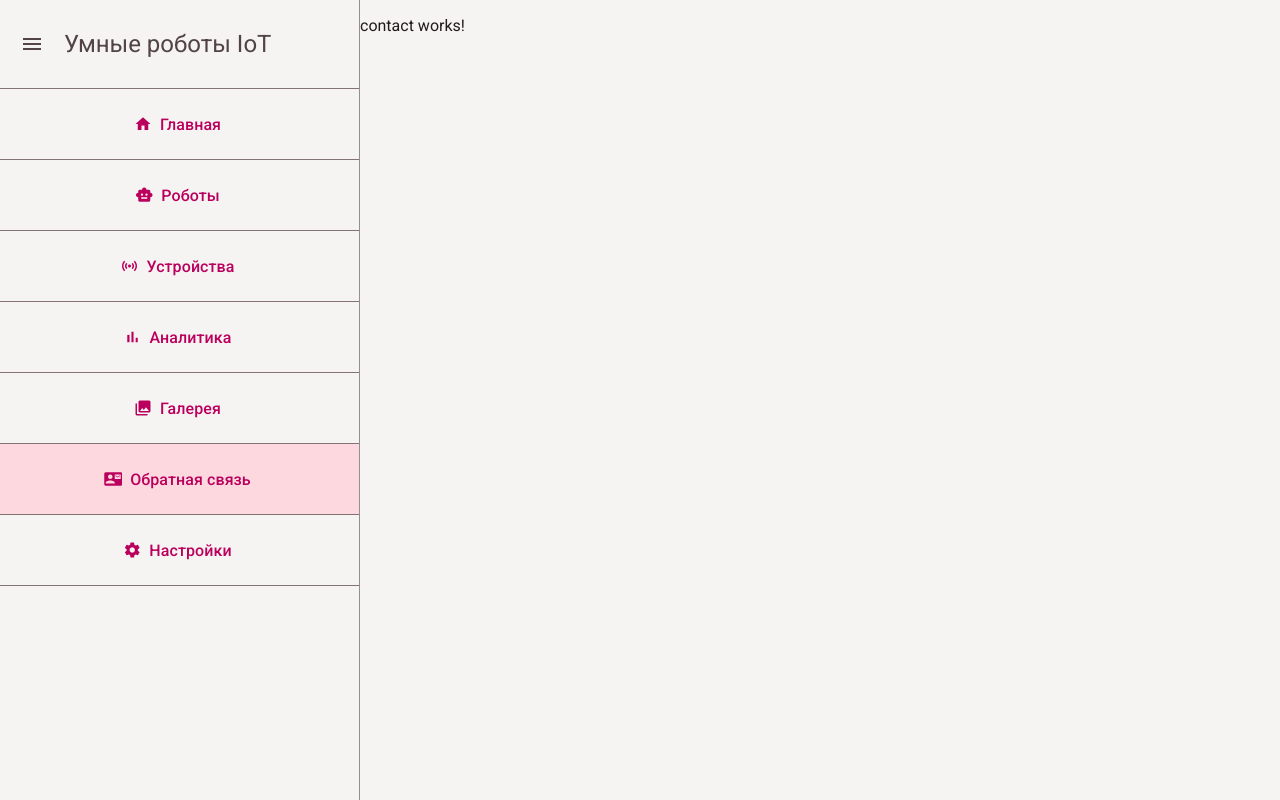
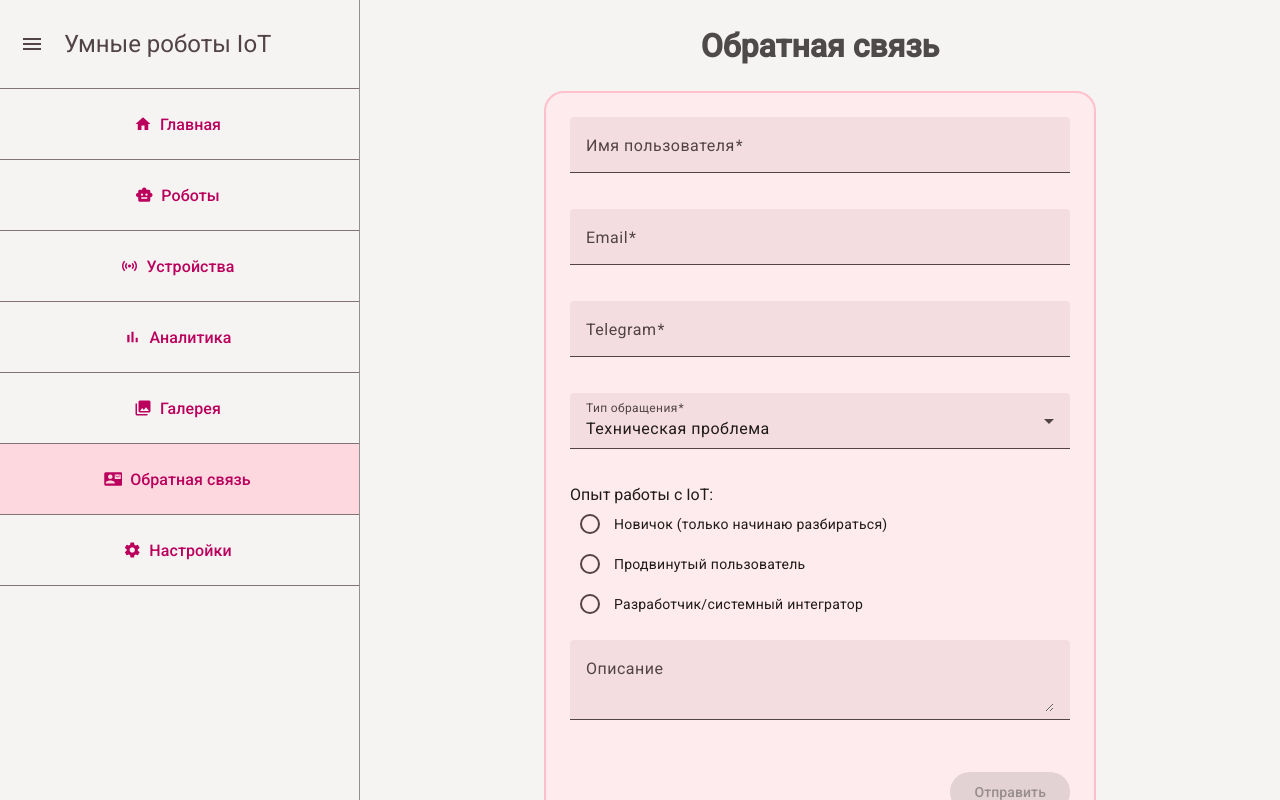
Before and after one commit to CALAMBIK/smart-robots-app, an Angular app: page /contact in a window 1280 px wide. Built offline with nearby package versions, Linux system fonts and the light colour scheme.

Commit message:
feat(pages/contact): Добавление страницы с обратной связью

```diff
--- a/src/app/pages/contact/contact.component.html
+++ b/src/app/pages/contact/contact.component.html
@@ -1 +1,84 @@
-<p>contact works!</p>
+<h2 class="title">Обратная связь</h2>
+<form class="example-form" [formGroup]="formGroup">
+  <mat-form-field class="example-full-width">
+    <mat-label>Имя пользователя</mat-label>
+    <input
+      type="text"
+      matInput
+      formControlName="name"
+      placeholder="Александр Колотов"
+    />
+    @if (formGroup.controls.name.hasError('required')) {
+    <mat-error>Имя пользователя <strong>обязательно</strong></mat-error>
+    }
+  </mat-form-field>
+  <mat-form-field class="example-full-width">
+    <mat-label>Email</mat-label>
+    <input
+      type="email"
+      matInput
+      formControlName="email"
+      placeholder="kolotov@gmail.com"
+    />
+    @if (formGroup.controls.email.hasError('required')) {
+    <mat-error>Email <strong>Обязателен</strong></mat-error>
+    }@else if (formGroup.controls.email.hasError('email')){
+    <mat-error>Email <strong>некорректен</strong></mat-error>
+    }
+  </mat-form-field>
+  <mat-form-field class="example-full-width">
+    <mat-label>Telegram</mat-label>
+    <input
+      type="text"
+      matInput
+      formControlName="telegram"
+      placeholder="@Kolotov"
+    />
+    @if (formGroup.controls.telegram.hasError('required')) {
+    <mat-error>Email <strong>Обязателен</strong></mat-error>
+    }@else if (formGroup.controls.telegram.hasError('pattern')) {
+    <mat-error>Введите <strong>корректный</strong> Telegram</mat-error>
+    }
+  </mat-form-field>
+  <mat-form-field class="example-full-width">
+    <mat-label>Тип обращения</mat-label>
+    <mat-select formControlName="type">
+      <mat-option value="tech-problem">Техническая проблема</mat-option>
+      <mat-option value="api">Вопрос по интеграции API</mat-option>
+      <mat-option value="func">Предложение по функционалу</mat-option>
+      <mat-option value="request"
+        >Запрос на коммерческое сотрудничество</mat-option
+      >
+      <mat-option value="review">Отзыв о платформе</mat-option>
+    </mat-select>
+    @if (formGroup.controls.type.hasError('required')) {
+    <mat-error>Тип <strong>обязателен</strong></mat-error>
+    }
+  </mat-form-field>
+  <div>
+    <label>Опыт работы с IoT: </label>
+    <br />
+    <mat-radio-group formControlName="experience">
+      <mat-radio-button value="new"
+        >Новичок (только начинаю разбираться)</mat-radio-button
+      >
+      <mat-radio-button value="pro">Продвинутый пользователь</mat-radio-button>
+      <mat-radio-button value="pro-pro"
+        >Разработчик/системный интегратор</mat-radio-button
+      >
+    </mat-radio-group>
+  </div>
+  <mat-form-field>
+    <mat-label>Описание</mat-label>
+    <textarea matInput formControlName="description"></textarea>
+  </mat-form-field>
+  <div class="actions">
+    <button
+      mat-raised-button
+      [disabled]="formGroup.invalid"
+      (click)="onClick()"
+    >
+      Отправить
+    </button>
+  </div>
+</form>
--- a/src/app/pages/contact/contact.component.scss
+++ b/src/app/pages/contact/contact.component.scss
@@ -0,0 +1,30 @@
+.example-form {
+  display: flex;
+  flex-direction: column;
+  gap: 16px;
+  padding: 24px;
+  min-width: 300px;
+  max-width: 500px;
+  margin: auto;
+  border: 2px solid pink;
+  border-radius: 20px;
+  background-color: rgb(253, 235, 238);
+}
+
+.example-full-width {
+  width: 100%;
+}
+
+.actions {
+  display: flex;
+  justify-content: flex-end;
+  gap: 12px;
+  margin-top: 16px;
+}
+
+.title {
+  text-align: center;
+  font-size: 2rem;
+  font-weight: bold;
+  color: #4e4a4a;
+}
--- a/src/app/pages/contact/contact.component.ts
+++ b/src/app/pages/contact/contact.component.ts
@@ -1,11 +1,81 @@
-import { Component } from '@angular/core';
+import { CommonModule } from '@angular/common';
+import { Component, inject } from '@angular/core';
+import {
+  FormControl,
+  FormGroup,
+  ReactiveFormsModule,
+  Validators,
+} from '@angular/forms';
+import { MatFormFieldModule } from '@angular/material/form-field';
+import { MatSelectModule } from '@angular/material/select';
+import { MatInputModule } from '@angular/material/input';
+import { MatButtonModule } from '@angular/material/button';
+import { MatRadioModule } from '@angular/material/radio';
+import { MatSnackBar } from '@angular/material/snack-bar';
 
 @Component({
   selector: 'app-contact',
-  imports: [],
+  imports: [
+    MatFormFieldModule,
+    CommonModule,
+    ReactiveFormsModule,
+    MatSelectModule,
+    MatInputModule,
+    MatButtonModule,
+    MatRadioModule,
+  ],
   templateUrl: './contact.component.html',
-  styleUrl: './contact.component.scss'
+  styleUrl: './contact.component.scss',
 })
 export class ContactComponent {
+  private _snackBar = inject(MatSnackBar);
 
+  public formGroup = new FormGroup({
+    name: new FormControl('', Validators.required),
+    email: new FormControl('', [Validators.required, Validators.email]),
+    telegram: new FormControl('', [
+      Validators.required,
+      Validators.pattern(/^@[a-zA-Z0-9_]{3,100}$/),
+    ]),
+    type: new FormControl('tech-problem', Validators.required),
+    description: new FormControl(''),
+    experience: new FormControl('Новичок'),
+  });
+
+  public onClick() {
+    if (this.formGroup.valid) {
+      const formData = this.formGroup.value;
+      const message = `
+        Данные формы:
+        Имя: ${formData.name || 'Не указано'}
+        Email: ${formData.email || 'Не указан'}
+        Telegram: ${formData.telegram || 'Не указан'}
+        Тип обращения: ${this.getTypeLabel(formData.type || 'tech-problem')}
+        Опыт: ${formData.experience || 'Не указан'}
+        Описание: ${formData.description || 'Нет описания'}
+      `;
+
+      this._snackBar.open(message, 'Закрыть', {
+        duration: 15000,
+        panelClass: ['custom-snackbar'],
+      });
+    } else {
+      this._snackBar.open(
+        'Пожалуйста, заполните все обязательные поля правильно',
+        'ОК',
+        { duration: 5000 }
+      );
+    }
+  }
+
+  private getTypeLabel(type: string | null): string {
+    const types: { [key: string]: string } = {
+      'tech-problem': 'Техническая проблема',
+      api: 'Вопрос по интеграции API',
+      func: 'Предложение по функционалу',
+      request: 'Запрос на коммерческое сотрудничество',
+      review: 'Отзыв о платформе',
+    };
+    return type ? types[type] || type : 'Не указан';
+  }
 }
```
